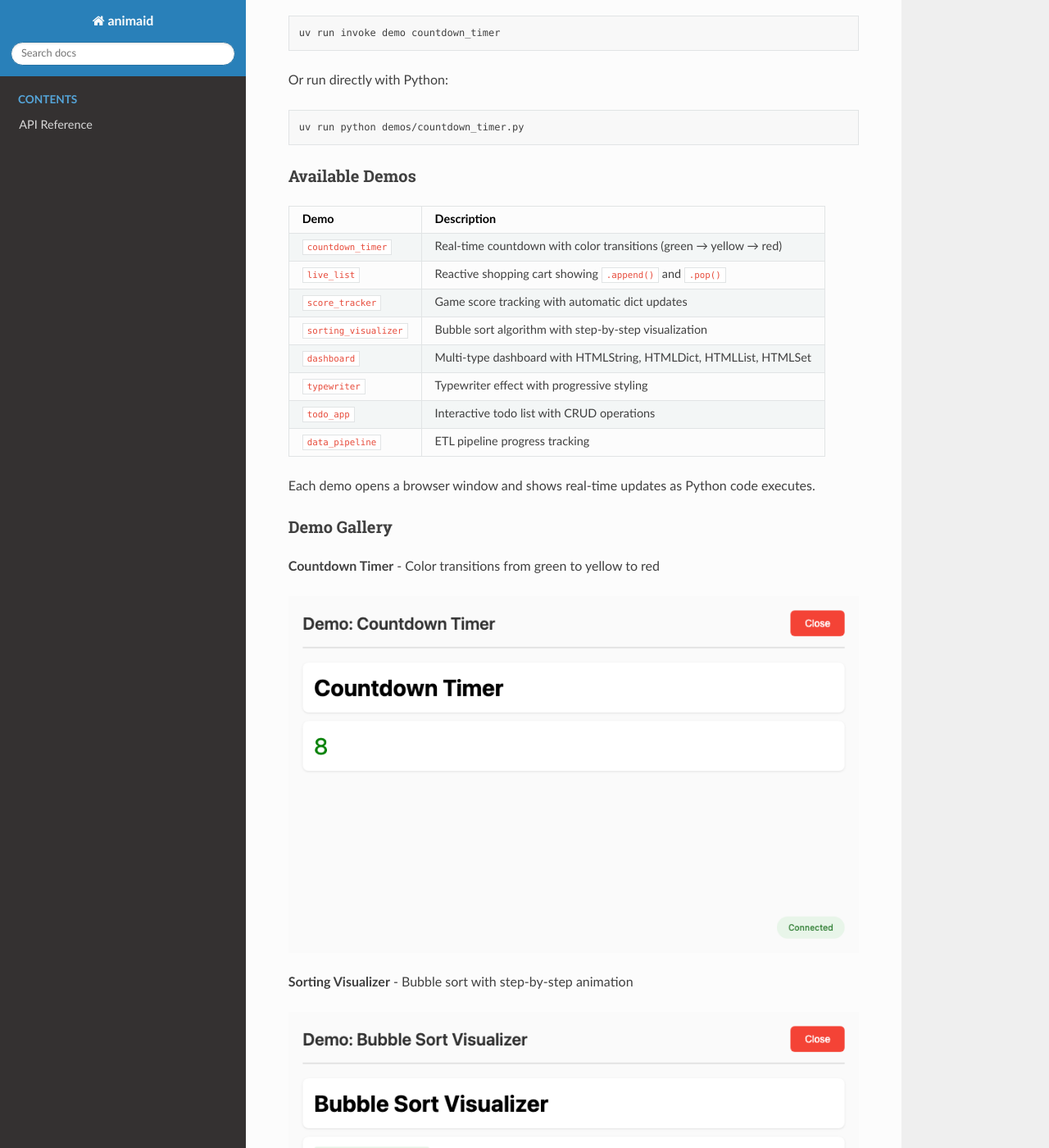
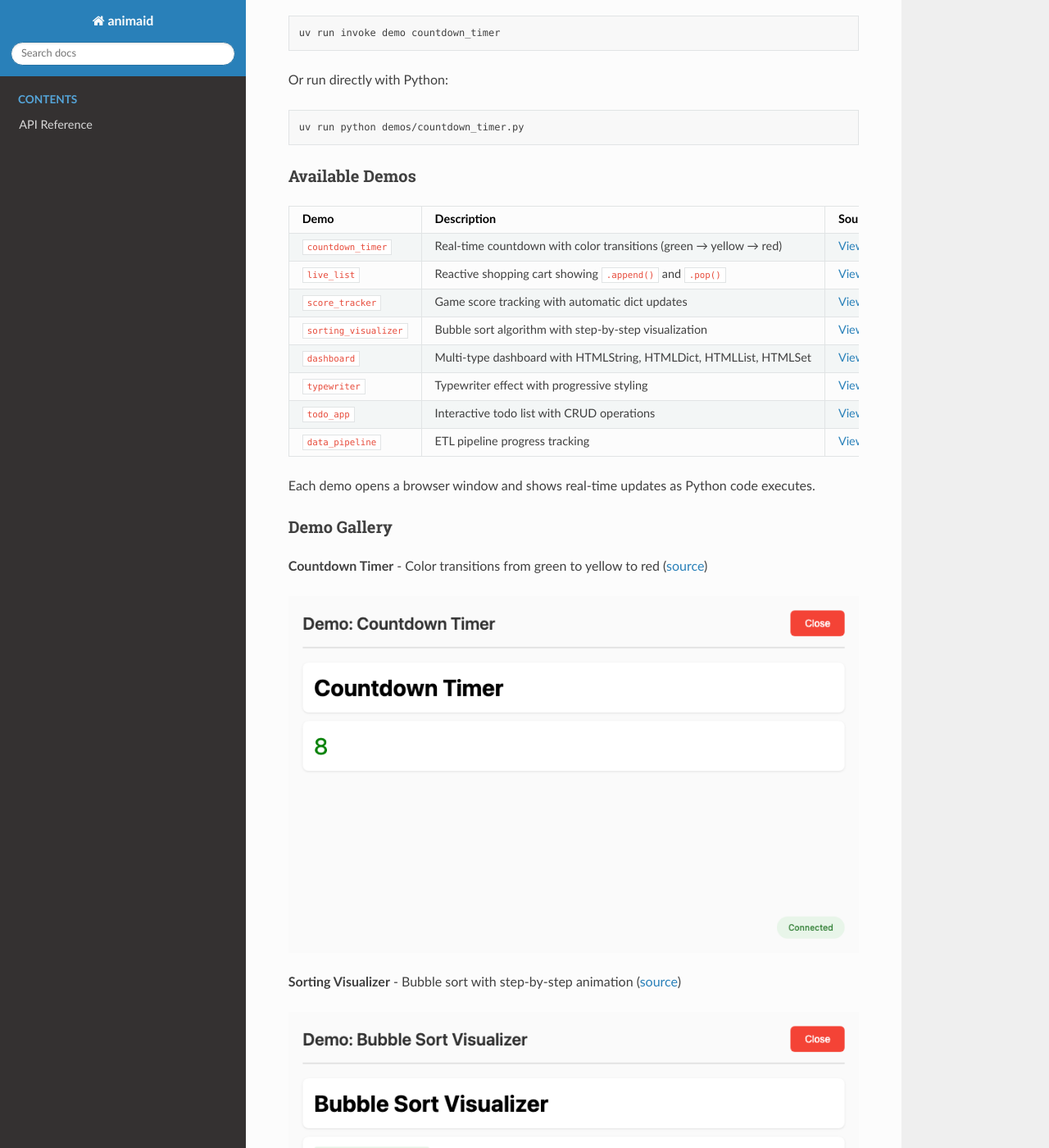
Before and after one commit to jdrumgoole/animaid, a Sphinx documentation site: the page built from docs/index.md, in a window 1280 px wide and 1400 px high, scrolled down 11323 px. Shown: the whole window at 82% size. Built offline with Sphinx 7.4.7 and the Read the Docs theme 3.1.0, drawn with Linux system fonts in a browser that asks for light colours; some of the changed text lies outside the part shown.

Commit message:
Add source code links to demo documentation
- Added "Source" column to demos table in docs/index.md
- Added source links to Demo Gallery items
- Added GitHub links to demo list in README.md

Co-Authored-By: Claude Opus 4.5 <noreply@anthropic.com>

```diff
--- a/docs/index.md
+++ b/docs/index.md
@@ -578,34 +578,34 @@ uv run python demos/countdown_timer.py
 
 ### Available Demos
 
-| Demo | Description |
-|------|-------------|
-| `countdown_timer` | Real-time countdown with color transitions (green → yellow → red) |
-| `live_list` | Reactive shopping cart showing `.append()` and `.pop()` |
-| `score_tracker` | Game score tracking with automatic dict updates |
-| `sorting_visualizer` | Bubble sort algorithm with step-by-step visualization |
-| `dashboard` | Multi-type dashboard with HTMLString, HTMLDict, HTMLList, HTMLSet |
-| `typewriter` | Typewriter effect with progressive styling |
-| `todo_app` | Interactive todo list with CRUD operations |
-| `data_pipeline` | ETL pipeline progress tracking |
+| Demo | Description | Source |
+|------|-------------|--------|
+| `countdown_timer` | Real-time countdown with color transitions (green → yellow → red) | [View Code](https://github.com/jdrumgoole/animaid/blob/main/demos/countdown_timer.py) |
+| `live_list` | Reactive shopping cart showing `.append()` and `.pop()` | [View Code](https://github.com/jdrumgoole/animaid/blob/main/demos/live_list.py) |
+| `score_tracker` | Game score tracking with automatic dict updates | [View Code](https://github.com/jdrumgoole/animaid/blob/main/demos/score_tracker.py) |
+| `sorting_visualizer` | Bubble sort algorithm with step-by-step visualization | [View Code](https://github.com/jdrumgoole/animaid/blob/main/demos/sorting_visualizer.py) |
+| `dashboard` | Multi-type dashboard with HTMLString, HTMLDict, HTMLList, HTMLSet | [View Code](https://github.com/jdrumgoole/animaid/blob/main/demos/dashboard.py) |
+| `typewriter` | Typewriter effect with progressive styling | [View Code](https://github.com/jdrumgoole/animaid/blob/main/demos/typewriter.py) |
+| `todo_app` | Interactive todo list with CRUD operations | [View Code](https://github.com/jdrumgoole/animaid/blob/main/demos/todo_app.py) |
+| `data_pipeline` | ETL pipeline progress tracking | [View Code](https://github.com/jdrumgoole/animaid/blob/main/demos/data_pipeline.py) |
 
 Each demo opens a browser window and shows real-time updates as Python code executes.
 
 ### Demo Gallery
 
-**Countdown Timer** - Color transitions from green to yellow to red
+**Countdown Timer** - Color transitions from green to yellow to red ([source](https://github.com/jdrumgoole/animaid/blob/main/demos/countdown_timer.py))
 
 ![Countdown Timer Demo](images/demos/countdown_timer.gif)
 
-**Sorting Visualizer** - Bubble sort with step-by-step animation
+**Sorting Visualizer** - Bubble sort with step-by-step animation ([source](https://github.com/jdrumgoole/animaid/blob/main/demos/sorting_visualizer.py))
 
 ![Sorting Visualizer Demo](images/demos/sorting_visualizer.gif)
 
-**Dashboard** - Multiple HTML types updating together
+**Dashboard** - Multiple HTML types updating together ([source](https://github.com/jdrumgoole/animaid/blob/main/demos/dashboard.py))
 
 ![Dashboard Demo](images/demos/dashboard.gif)
 
-**Todo App** - Interactive task management
+**Todo App** - Interactive task management ([source](https://github.com/jdrumgoole/animaid/blob/main/demos/todo_app.py))
 
 ![Todo App Demo](images/demos/todo_app.gif)
 
```
Also changed, not shown: README.md (+10 -10 lines).
